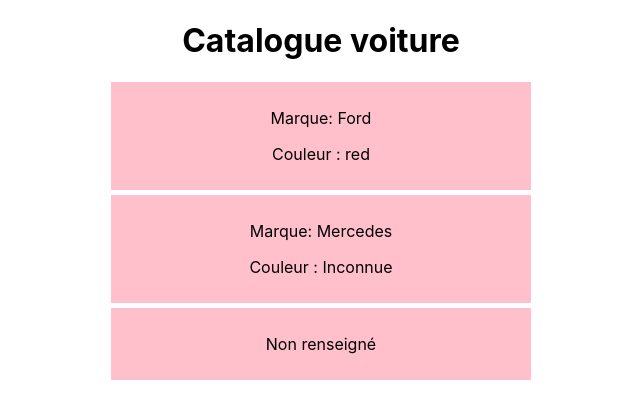
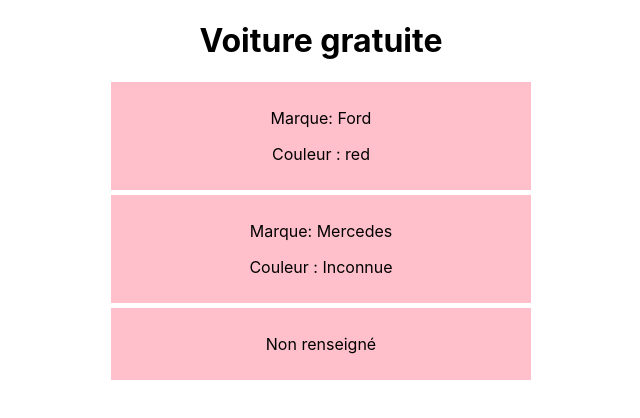
Before and after one commit to Wallmonger/React-Start, a React (Create React App) app: page / in a window 1280 px wide. Shown: the top 418 px of the page, without its empty margins (319-959 px from the left). Built offline with nearby package versions, Linux system fonts and the light colour scheme; the HTML template or start-up script is replaced by a standard one.

Commit message:
States and classes relations

```diff
--- a/src/App.js
+++ b/src/App.js
@@ -6,10 +6,15 @@
 // Component 1
 class App extends Component {
 
+  state = {
+    title: 'Voiture gratuite'
+  }
+
   render() {
     return (
       <div className="App">
-          <Mycars />
+          { /* J'envoie mon props dans mon composant, il sera alors accessible en tant que props */}
+          <Mycars title={this.state.title}/>
       </div>
     );
   }
--- a/src/components/Mycars.jsx
+++ b/src/components/Mycars.jsx
@@ -5,7 +5,7 @@
     render() {
         return (
             <div>
-                <h1>Catalogue voiture</h1>
+                <h1>{this.props.title}</h1>
                 <Car color="red">Ford</Car>
                 <Car>Mercedes</Car>
                 <Car color="green"></Car>
```
